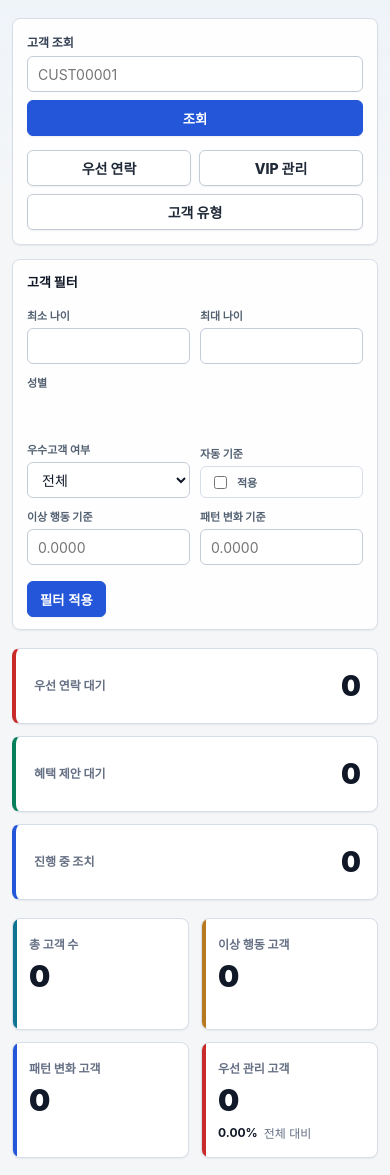
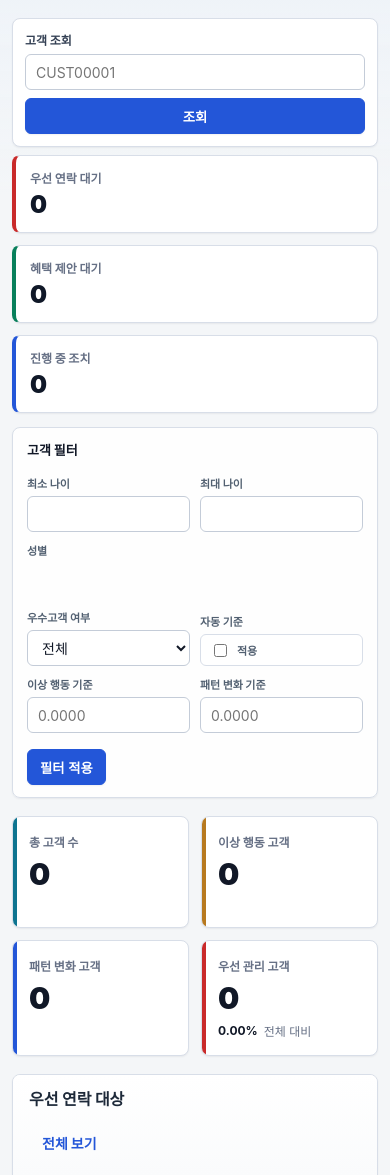
Before and after one commit to jeh0103/e-commers, a FastAPI app: template app/templates/dashboard.html in a window 390 px wide. Shown: the part 59-1234 px from the top of the page. Run offline with FastAPI, Linux system fonts and the light colour scheme; the template is opened without the code that fills it, so the values that code supplies are empty.

Commit message:
Refine CRM dashboard layout

```diff
--- a/app/static/styles.css
+++ b/app/static/styles.css
@@ -256,7 +256,6 @@ a:hover {
   align-items: end;
 }
 
-.dashboard-actions,
 .control-panel,
 .control-strip {
   border: 1px solid var(--line);
@@ -267,11 +266,9 @@ a:hover {
 
 .dashboard-actions {
   display: grid;
-  grid-template-columns: minmax(280px, 420px) minmax(0, 1fr);
-  gap: 14px;
-  align-items: end;
-  margin-bottom: 14px;
-  padding: 14px;
+  grid-template-columns: minmax(280px, 360px) minmax(0, 1fr);
+  gap: 12px;
+  align-items: stretch;
 }
 
 .crm-workbench {
@@ -332,7 +329,14 @@ a.work-item:hover {
 
 .quick-search {
   display: grid;
+  align-content: center;
   gap: 6px;
+  min-height: 76px;
+  padding: 14px;
+  border: 1px solid var(--line);
+  border-radius: var(--radius);
+  background: var(--surface);
+  box-shadow: var(--shadow-sm);
 }
 
 .quick-search label {
@@ -352,6 +356,10 @@ a.work-item:hover {
   flex-wrap: wrap;
   justify-content: flex-end;
   gap: 8px;
+}
+
+.dashboard-actions + .filter-panel {
+  margin-top: 14px;
 }
 
 .control-panel {
@@ -1175,7 +1183,6 @@ a.metric:hover {
 }
 
 @media (max-width: 1120px) {
-  .dashboard-actions,
   .vip-rule-form,
   .list-toolbar,
   .control-strip {
@@ -1255,8 +1262,8 @@ a.metric:hover {
     grid-template-columns: repeat(2, minmax(0, 1fr));
   }
 
-  .crm-workbench {
-    grid-template-columns: repeat(3, minmax(0, 1fr));
+  .dashboard-actions {
+    grid-template-columns: minmax(240px, 320px) minmax(0, 1fr);
   }
 
   .compact-metrics .metric {
@@ -1288,6 +1295,31 @@ a.metric:hover {
 
   .vip-rule-grid {
     grid-template-columns: repeat(3, minmax(0, 1fr));
+  }
+
+  .dashboard-actions {
+    grid-template-columns: minmax(208px, 1.35fr) minmax(0, 2.65fr);
+    gap: 8px;
+  }
+
+  .quick-search,
+  .work-item {
+    min-height: 78px;
+  }
+
+  .quick-search {
+    padding: 12px;
+  }
+
+  .work-item {
+    grid-template-columns: 1fr;
+    align-content: center;
+    gap: 6px;
+    padding: 12px 12px 12px 14px;
+  }
+
+  .work-item strong {
+    font-size: 24px;
   }
 
   .list-toolbar {
@@ -1364,6 +1396,10 @@ a.metric:hover {
     flex: 1 1 120px;
   }
 
+  .dashboard-actions {
+    grid-template-columns: 1fr;
+  }
+
   .crm-workbench {
     grid-template-columns: 1fr;
   }
--- a/app/templates/dashboard.html
+++ b/app/templates/dashboard.html
@@ -9,16 +9,7 @@
       <button class="btn primary" type="submit">조회</button>
     </div>
   </form>
-  <div class="quick-links" aria-label="바로가기">
-    <a class="btn" href="/risky?src=both">우선 연락</a>
-    <a class="btn" href="/vip">VIP 관리</a>
-    <a class="btn" href="/customer-types">고객 유형</a>
-  </div>
-</section>
-
-{% include "_filters.html" %}
-
-<section class="section crm-workbench">
+  <div class="crm-workbench" aria-label="오늘 처리할 업무">
     <a class="work-item red" href="/risky?src=both">
       <span>우선 연락 대기</span>
       <strong>{{ summary.metrics.risky_no_contact|num }}</strong>
@@ -31,7 +22,10 @@
       <span>진행 중 조치</span>
       <strong>{{ summary.metrics.open_actions|num }}</strong>
     </div>
+  </div>
 </section>
+
+{% include "_filters.html" %}
 
 <section class="section metric-grid">
   <a class="metric cyan" href="/api/customers">
```
Lines whose indentation alone changed are shown as unchanged.
